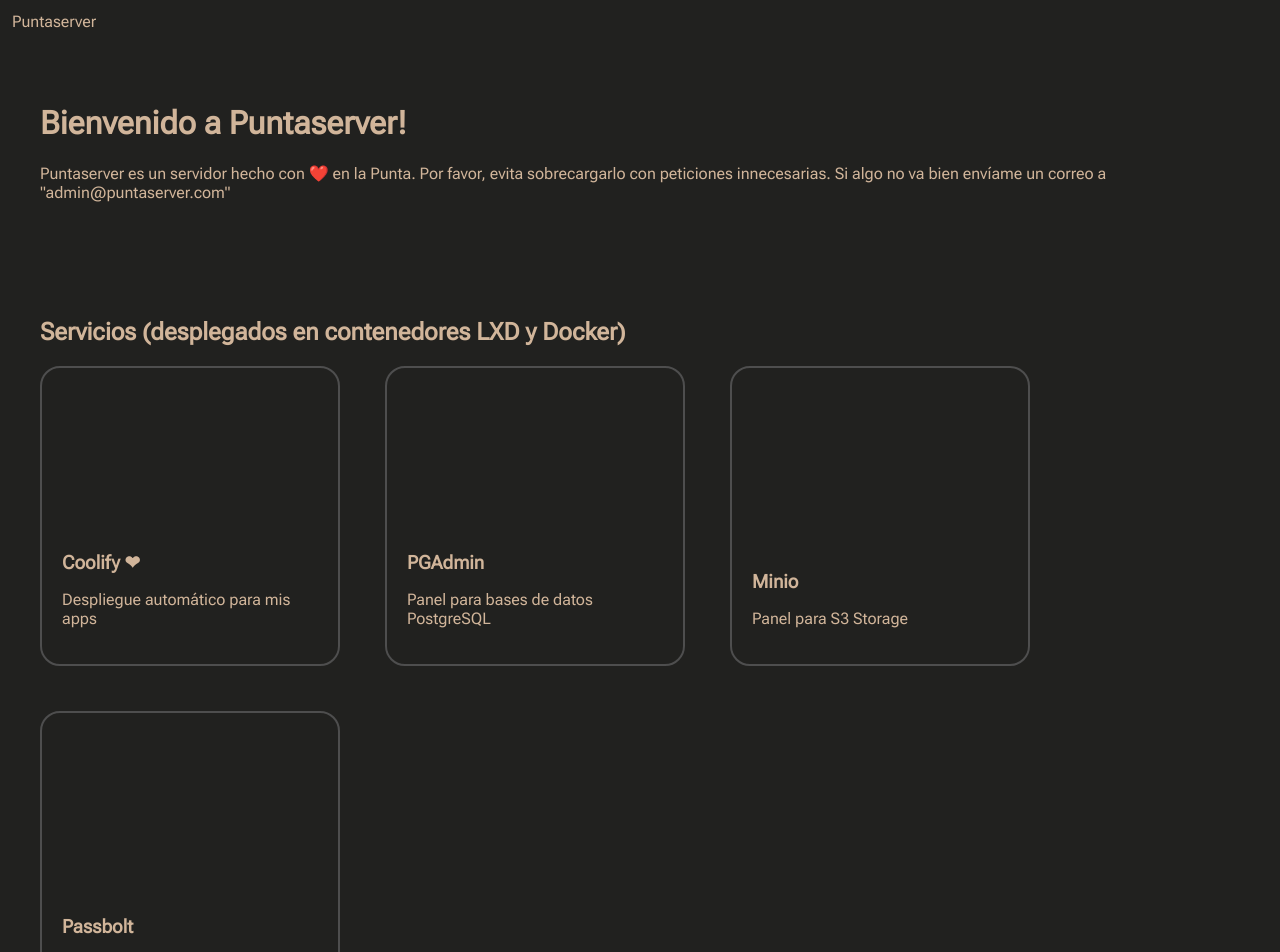
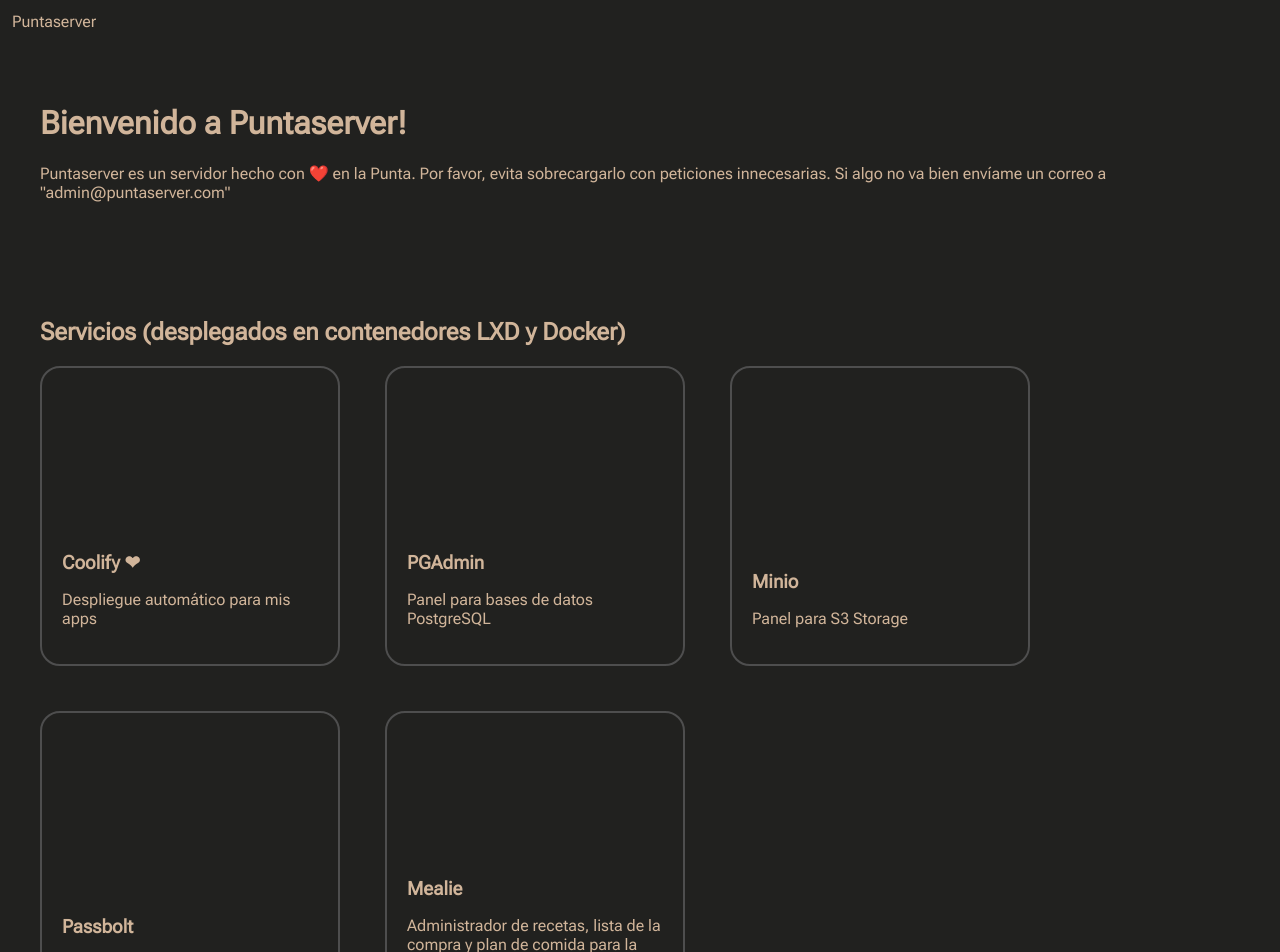
Before and after one commit to undernightcore/puntaserver, a Vue app: page / in a window 1280 px wide. Shown: the top 952 px of the page. Built offline with nearby package versions, Linux system fonts and the light colour scheme.

Commit message:
feat: added new app

```diff
--- a/src/views/HomeView.vue
+++ b/src/views/HomeView.vue
@@ -40,6 +40,11 @@
           title="Passbolt"
           description="Administrador de contraseñas"
           @click="openLink('https://passbolt.puntaserver.com')"
+        ></CardComponent>
+        <CardComponent
+          title="Mealie"
+          description="Administrador de recetas, lista de la compra y plan de comida para la semana"
+          @click="openLink('https://mealie.puntaserver.com')"
         ></CardComponent>
       </div>
     </div>
```
